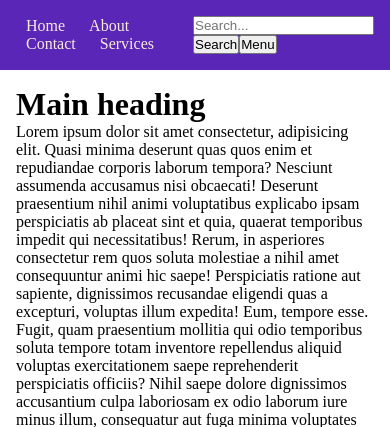
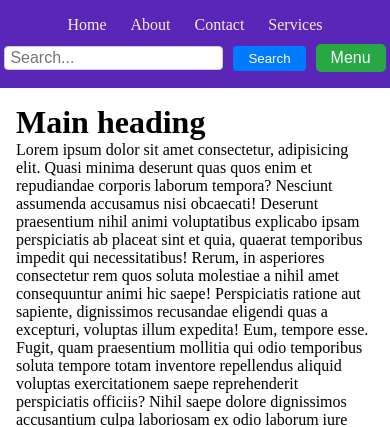
Before and after one commit to tecresearch/HTML-CSS-JS-PHP-projects, a PHP site: page / in a window 390 px wide. Shown: the top 427 px of the page. Run offline with PHP 8.4, Linux system fonts and the light colour scheme.

Commit message:
responsive layout done

```diff
--- a/recipe web app/index.html
+++ b/recipe web app/index.html
@@ -11,6 +11,7 @@
     <script src="layout.js"></script>
     <script src="setContent.js"></script>
     <script src="responsive.js"></script>
+
      </body>
 
 </html>
--- a/recipe web app/style.css
+++ b/recipe web app/style.css
@@ -95,3 +85,83 @@ footer{
     text-decoration: none;
     color: antiquewhite;
 }
+
+/* Style the navigation bar */
+.navRightClass {
+    display: flex;               /* Use flexbox for layout */
+    align-items: center;         /* Align items vertically centered */
+    justify-content: space-between; /* Space out items evenly */
+
+}
+
+/* Style the input box */
+#searchBox {
+    padding: 2px 5px;           /* Add padding inside the input */
+    font-size: 16px;             /* Set the font size */
+    margin-right: 10px;          /* Add space to the right of the input */
+    border-radius: 4px;          /* Rounded corners for input */
+    border: 1px solid #ccc;      /* Light grey border */
+}
+
+/* Style the Search button */
+button[type="submit"] {
+    padding: 5px 15px;           /* Add padding to the button */
+    background-color: #007BFF;   /* Set button background color */
+    color: white;                /* Button text color */
+    border: none;                /* Remove border */
+    border-radius: 4px;          /* Rounded corners */
+    cursor: pointer;             /* Pointer cursor on hover */
+    margin-right: 10px;          /* Add space to the right of the button */
+}
+
+/* Style the hamburger button */
+#hamburger {
+   display: none;
+}
+
+/* Hover effect for hamburger button */
+#hamburger:hover {
+    background-color: #218838;   /* Darker green when hovered */
+}
+
+@media screen and (max-width: 580px ) {
+
+    #hamburger {
+        background-color: #28a745;   /* Green background color */
+        color: white;                /* White text color */
+        border: none;                /* Remove border */
+        padding: 5px 15px;          /* Padding inside the button */
+        font-size: 16px;             /* Font size for button text */
+        cursor: pointer;             /* Cursor pointer on hover */
+        border-radius: 5px;          /* Rounded corners */
+        transition: background-color 0.3s ease; /* Smooth transition effect */
+        display: block;
+    }
+
+    /* Hover effect for hamburger button */
+    #hamburger:hover {
+        background-color: #218838;   /* Darker green when hovered */
+    }
+    #root{
+        grid-template-columns: 1fr ;
+
+    }
+    #navBarId {
+        display: flex;
+        justify-content: center;
+        flex-direction: column;
+        gap: 10px;
+    }
+
+    aside{
+        position: fixed;
+        top: 88px;
+        width: 300px;
+        display: none;
+        padding: 1rem;
+    }
+    .show{
+        display: block;
+    }
+
+}
```
Also changed, not shown: other parts of recipe web app/style.css (+12 -22 lines), recipe web app/data.json (+2 -1 lines), recipe web app/tree.js (added, +46 -0 lines).
